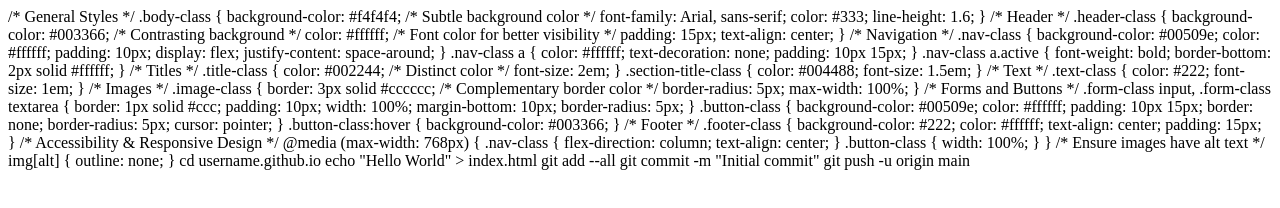
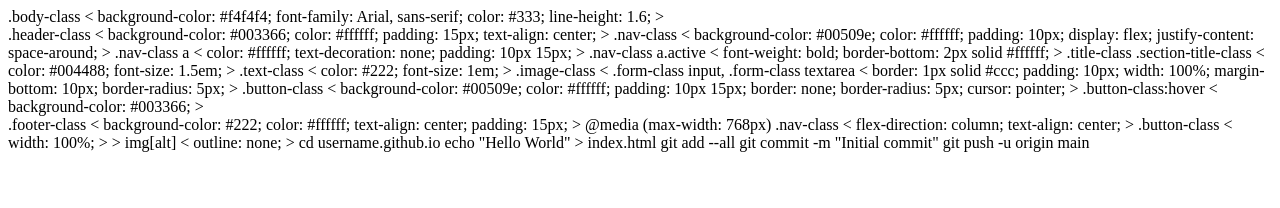
Before and after one commit to JessBassett/JessBassett.github.io, a plain HTML site: page index.html in a window 1280 px wide. Drawn offline with Linux system fonts and the light colour scheme.

Commit message:
Update index.html

```diff
--- a/index.html
+++ b/index.html
@@ -1,110 +1,109 @@
 <html>
-/* General Styles */
-.body-class {
-    background-color: #f4f4f4; /* Subtle background color */
+<General Styles>
+.body-class <
+    background-color: #f4f4f4; <Subtle background color>
     font-family: Arial, sans-serif;
     color: #333;
     line-height: 1.6;
-}
+>
 
-/* Header */
-.header-class {
-    background-color: #003366; /* Contrasting background */
-    color: #ffffff; /* Font color for better visibility */
+<Header>
+.header-class <
+    background-color: #003366; <Contrasting background >
+    color: #ffffff; <Font color for better visibility>
     padding: 15px;
     text-align: center;
-}
+>
 
-/* Navigation */
-.nav-class {
+<Navigation>
+.nav-class <
     background-color: #00509e;
     color: #ffffff;
     padding: 10px;
     display: flex;
     justify-content: space-around;
-}
+>
 
-.nav-class a {
+.nav-class a <
     color: #ffffff;
     text-decoration: none;
     padding: 10px 15px;
-}
+>
 
-.nav-class a.active {
+.nav-class a.active <
     font-weight: bold;
     border-bottom: 2px solid #ffffff;
-}
+></background-color:>
 
-/* Titles */
-.title-class {
-    color: #002244; /* Distinct color */
-    font-size: 2em;
-}
+<Titles>
+.title-class
+    <color: #002244; Distinct color
+    font-size: 2em;>
 
-.section-title-class {
+.section-title-class <
     color: #004488;
     font-size: 1.5em;
-}
+></color:>
 
-/* Text */
-.text-class {
+<Text>
+.text-class <
     color: #222;
     font-size: 1em;
-}
+></color:>
 
-/* Images */
-.image-class {
-    border: 3px solid #cccccc; /* Complementary border color */
+<Images>
+.image-class <
+    <border: 3px solid #cccccc; Complementary border color
     border-radius: 5px;
     max-width: 100%;
-}
+>
 
-/* Forms and Buttons */
-.form-class input, .form-class textarea {
+<Forms and Buttons>
+.form-class input, .form-class textarea <
     border: 1px solid #ccc;
     padding: 10px;
     width: 100%;
     margin-bottom: 10px;
     border-radius: 5px;
-}
+></border:>
 
-.button-class {
+.button-class <
     background-color: #00509e;
     color: #ffffff;
     padding: 10px 15px;
     border: none;
     border-radius: 5px;
     cursor: pointer;
-}
+></background-color:>
 
-.button-class:hover {
+.button-class:hover <
     background-color: #003366;
-}
+>
 
-/* Footer */
-.footer-class {
+<Footer>
+.footer-class <
     background-color: #222;
     color: #ffffff;
     text-align: center;
     padding: 15px;
-}
+>
 
-/* Accessibility & Responsive Design */
-@media (max-width: 768px) {
-    .nav-class {
+    <Accessibility & Responsive Design>
+@media (max-width: 768px)
+    .nav-class <
         flex-direction: column;
         text-align: center;
-    }
+    ></flex-direction:>
 
-    .button-class {
+    .button-class <
         width: 100%;
-    }
-}
+    ></width:>
+>
 
-/* Ensure images have alt text */
-img[alt] {
+<Ensure images have alt text>
+img[alt] <
     outline: none;
-}
+></outline:>
 
 cd username.github.io
 
```
